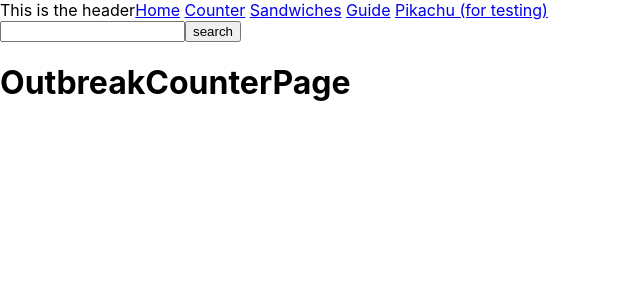
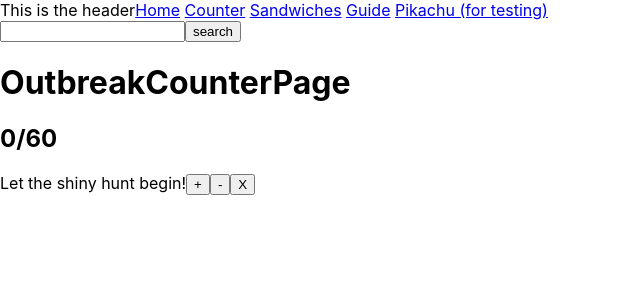
Before and after one commit to ShinyHelper/ShinyHuntingCompanion_SV, a React (Create React App) app: page /counter in a window 1280 px wide. Shown: the top 300 px of the page, without its empty margins (0-640 px from the left). Built offline with nearby package versions, Linux system fonts and the light colour scheme.

Commit message:
add outbreak counter

```diff
--- a/src/pages/OutbreakCounter.jsx
+++ b/src/pages/OutbreakCounter.jsx
@@ -1,5 +1,23 @@
+import { useState } from "react";
+
 export default function OutbreakCounterPage(){
+    let[count, setCount] = useState(0);
+    let pokemon = 'pokemon';
+
     return(
-        <h1>OutbreakCounterPage</h1>
+        <div className="button-wrapper">
+            <h1>OutbreakCounterPage</h1>
+            <h2>{count}/60</h2>
+            {count == 0 && <span>Let the shiny hunt begin!</span>}
+            {count >= 1 && count <= 10 && <span>The start of something great</span>}
+            {count > 10 && count <= 30 && <span>Those {pokemon} don't know what hit them!</span>}
+            {count > 30 && count <= 45 && <span>More than halfway there!</span>}
+            {count > 45 && count <= 55 && <span>That shiny is on the horizon!</span>}
+            {count > 55 && count <= 59 && <span>{60 - count} more to go!</span>}
+            {count >= 60 && <span>DANGER ZONE!</span>}
+            <button className="increment" onClick={ () => setCount(count+1)}>+</button>
+            <button className="decrement" onClick={ () => setCount(count == 0 ? count = 0 : count - 1)}>-</button>
+            <button className="reset" onClick={ () => setCount(count=0)}>X</button>
+        </div>
     )
 }
```
